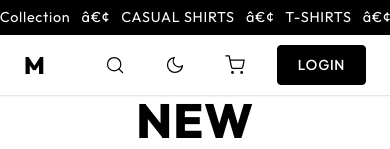
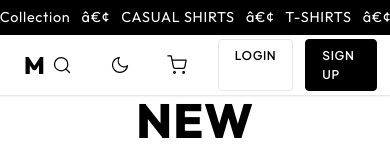
Before and after one commit to Madeshiya22/M-Ecommerce, a React (Vite) app in the folder frontend/: page /new-collection in a window 390 px wide. Shown: the top 149 px of the page. Built offline with nearby package versions, Linux system fonts and the light colour scheme; no server answers; a web font is replaced by a local one.

Commit message:
feat: add responsive Navbar component with marquee, search, and navigation dropdowns

```diff
--- a/frontend/src/components/layout/Navbar/Navbar.css
+++ b/frontend/src/components/layout/Navbar/Navbar.css
@@ -262,10 +262,10 @@
 .navbar__auth-btn {
   background-color: var(--clr-primary, #000);
   color: var(--clr-surface, #fff);
-  padding: 8px 20px;
+  padding: 6px 16px;
   border-radius: 4px;
   font-weight: 600;
-  font-size: 0.85rem;
+  font-size: 0.75rem;
   text-decoration: none;
   text-transform: uppercase;
   letter-spacing: 0.05em;
--- a/frontend/src/components/layout/Navbar/Navbar.jsx
+++ b/frontend/src/components/layout/Navbar/Navbar.jsx
@@ -148,9 +148,14 @@ const Navbar = () => {
               <FiUser size={20} />
             </button>
           ) : (
-            <Link to="/login" className="navbar__auth-btn">
-              Login
-            </Link>
+            <div style={{ display: 'flex', gap: '0.75rem' }}>
+              <Link to="/login" className="navbar__auth-btn" style={{ background: 'transparent', color: 'var(--clr-text)', border: '1px solid var(--clr-border)' }}>
+                Login
+              </Link>
+              <Link to="/register" className="navbar__auth-btn">
+                Sign Up
+              </Link>
+            </div>
           )}
         </div>
       </div>
```
